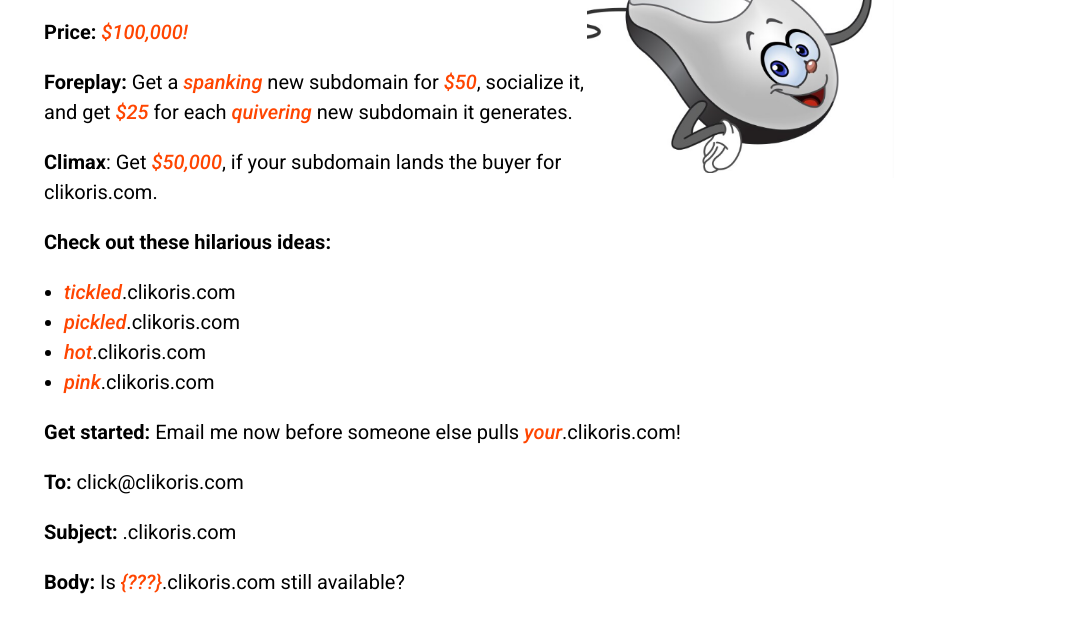
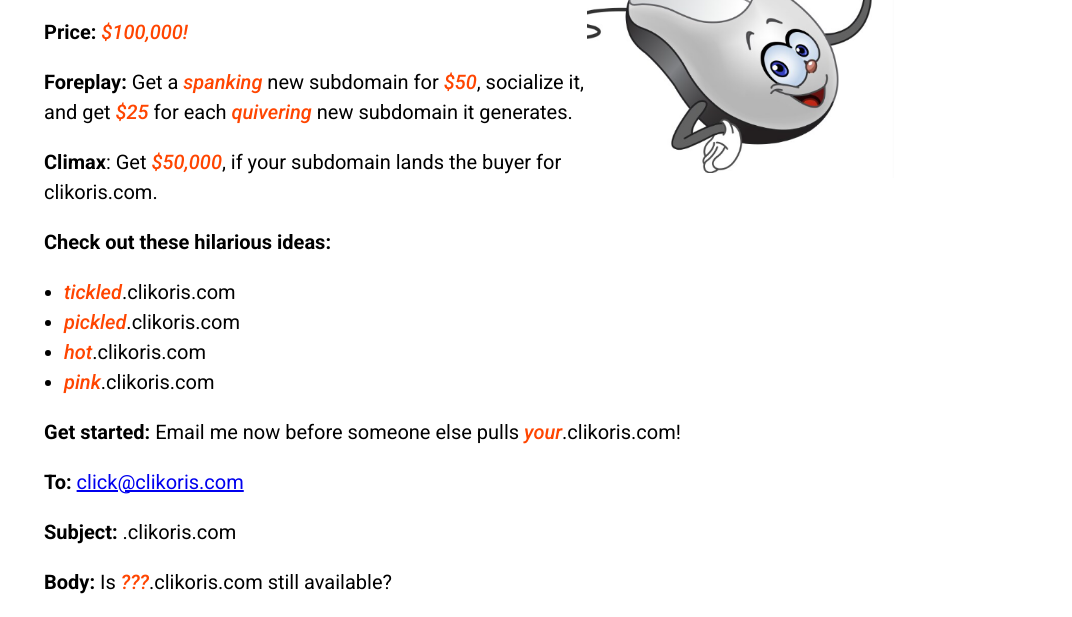
Before and after one commit to DKnight5544/clikoris.com, a plain HTML site: page index.html in a window 1280 px wide. Shown: the part 208-825 px from the top of the page, without its empty margins (104-1176 px from the left). Drawn offline with Linux system fonts and the light colour scheme; a web font is replaced by a local one.

Commit message:
Add email addres link

```diff
--- a/index.html
+++ b/index.html
@@ -30,9 +30,9 @@
             let inner = refby.innerHTML;
             refby.innerHTML = inner.replace("{Refby}", name);
 
-            //let msg = document.getElementById("EmailMessage");
-            //let href = msg.href;
-            //msg.href = href.replace("{Refby}", name);
+            let msg = document.getElementById("EmailTo");
+            let href = msg.href;
+            msg.href = href.replace("{Refby}", name);
 
         }
 
@@ -81,7 +81,7 @@
         </p>
 
         <p>
-            <b>To:</b> click@clikoris.com
+            <b>To:</b> <a id ="EmailTo" href="mailto:click@clikoris.com?subject={Refby}.clikoris.com&body=Is ???.clikoris.com still available?">click@clikoris.com</a>
         </p>
 
         <p id="Refby">
@@ -89,7 +89,7 @@
         </p>
 
         <p>
-            <b>Body:</b> Is <i>{???}</i>.clikoris.com still available?
+            <b>Body:</b> Is <i>???</i>.clikoris.com still available?
         </p>
 
     </div>
```
